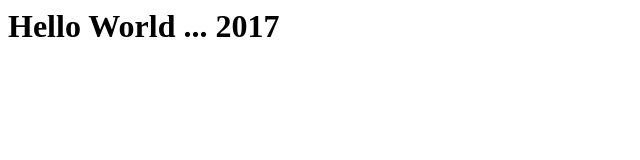
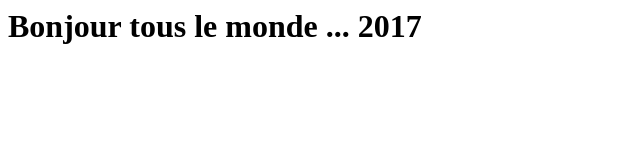
Before and after one commit to hsndev/HiHi, a plain HTML site: page index.html in a window 1280 px wide. Shown: the whole page, without its empty margins (0-640 px from the left). Drawn offline with Linux system fonts and the light colour scheme.

Commit message:
changer h1 mabranche

```diff
--- a/index.html
+++ b/index.html
@@ -3,6 +3,6 @@
 <title>Hello World</title>
 </head>
 <body>
-<h1>Hello World ... 2017 </h1>
+<h1>Bonjour tous le monde ... 2017 </h1>
 </body>
 </html>
```
